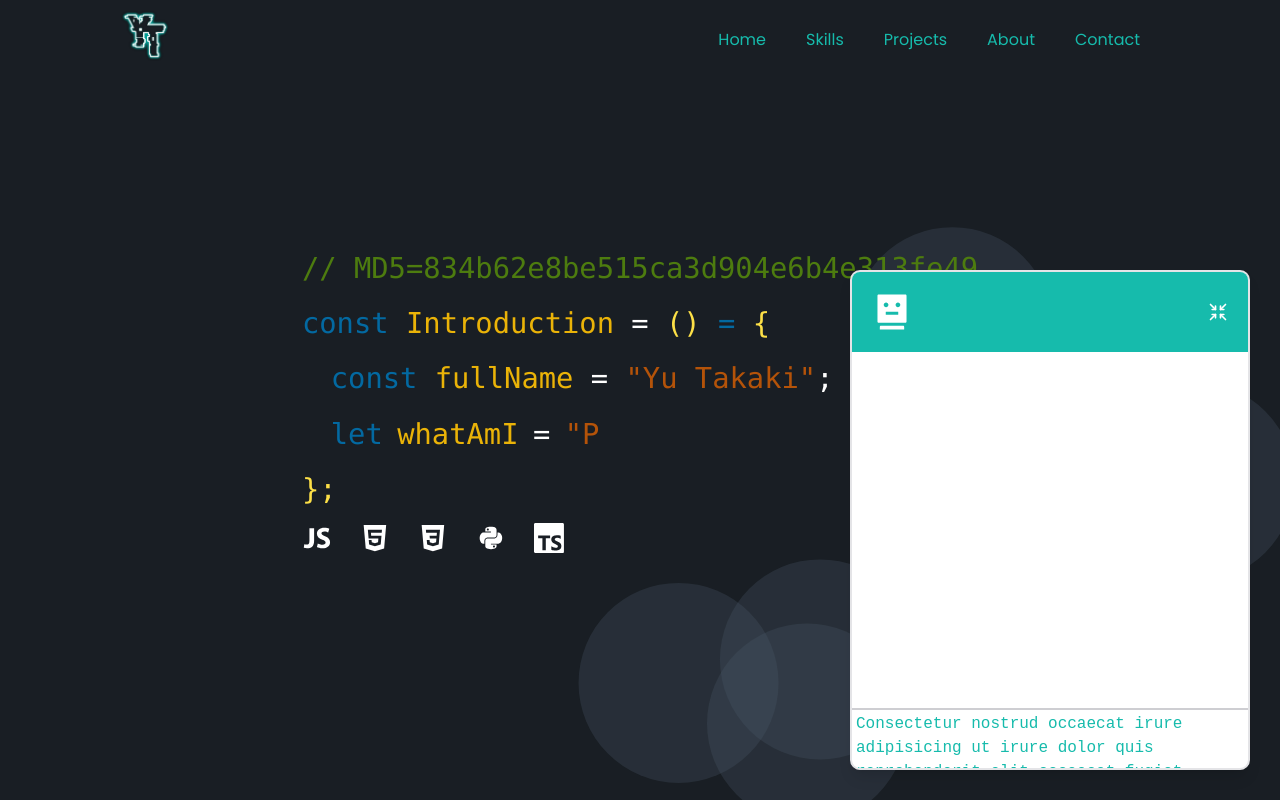
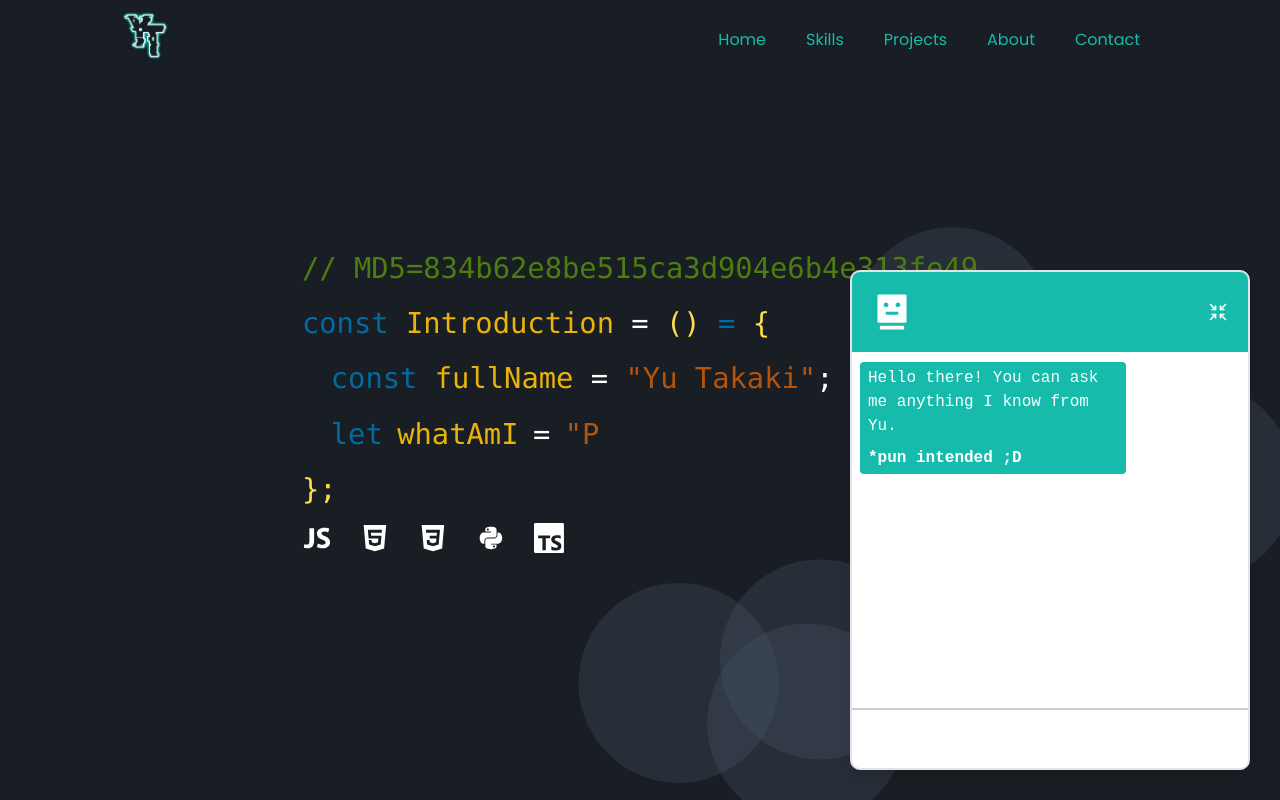
Before and after one commit to yuudev14/hiYuTakaki, a React (Create React App) app: page / in a window 1280 px wide. Both pictures are taken after a click on the element 1208 px from the left and 728 px from the top of the page. Shown: the top 800 px of the page. Built offline with nearby package versions, Linux system fonts and the light colour scheme.

Commit message:
function for chatbot complete

```diff
--- a/src/components/Bot.js
+++ b/src/components/Bot.js
@@ -1,17 +1,43 @@
-import React, { useRef } from "react";
+import React, { useEffect, useRef, useState } from "react";
 import { AiFillRobot } from "react-icons/ai";
 import { TbArrowsMinimize } from "react-icons/tb";
 const Bot = () => {
+  const [inputMsg, setInputMsg] = useState([]);
+  const [botMsgs, setBotMsgs] = useState([]);
   const botBtnRef = useRef();
+  const msgRef = useRef();
+  const lastRef = useRef();
+
+  useEffect(() => {
+    lastRef.current.scrollIntoView({ behavior: "smooth" });
+  }, [botMsgs]);
 
   const openBotHandler = () => {
     botBtnRef.current.classList.remove("inactive");
     botBtnRef.current.classList.add("active");
   };
+
   const closeBotHandler = (e) => {
     e.stopPropagation();
     botBtnRef.current.classList.remove("active");
     botBtnRef.current.classList.add("inactive");
+  };
+
+  const inputHandler = (e) => {
+    const textcontent = e.target.textContent.toString();
+    if (textcontent !== inputMsg) {
+      setInputMsg(textcontent);
+    } else {
+      setBotMsgs([
+        ...botMsgs,
+        {
+          bot: false,
+          msg: inputMsg,
+        },
+      ]);
+      setInputMsg("");
+      msgRef.current.textContent = "";
+    }
   };
   return (
     <div className="bot-container">
@@ -27,14 +53,25 @@ const Bot = () => {
             onClick={closeBotHandler}
           />
         </div>
-        <div className="bot-text-content"></div>
+        <div className="bot-text-content">
+          <div className="isBot">
+            <p>Hello there! You can ask me anything I know from Yu.</p>
+            <p className="mt-2 font-extrabold">*pun intended ;D</p>
+          </div>
+          {botMsgs.map((msg, i) => (
+            <div key={i} className={msg.bot ? "isBot" : "notBot"}>
+              <p>{msg.msg}</p>
+            </div>
+          ))}
+          <div ref={lastRef}></div>
+        </div>
         <div className="bot-textbox-container">
-          <p contentEditable>
-            Consectetur nostrud occaecat irure adipisicing ut irure dolor quis
-            reprehenderit elit occaecat fugiat cillum. Eu mollit amet veniam
-            incididunt duis in ipsum nostrud labore sint ipsum amet qui
-            consectetur. Nisi ipsum magna deserunt cillum.
-          </p>
+          <p
+            contentEditable
+            ref={msgRef}
+            className="h-full"
+            onInput={inputHandler}
+            suppressContentEditableWarning={true}></p>
         </div>
       </div>
     </div>
--- a/src/styles/sass/bot.scss
+++ b/src/styles/sass/bot.scss
@@ -26,10 +26,30 @@
       }
     }
     .bot-text-content {
+      margin: 2px 0;
       flex: 1;
+      color: $black;
+      padding: 4px 8px;
+      overflow: auto;
+      div {
+        margin-top: 4px;
+        padding: 4px 8px;
+        max-width: 70%;
+        width: max-content;
+        border-radius: 4px;
+      }
+      .isBot {
+        background-color: $primaryColor;
+        color: white;
+      }
+
+      .notBot {
+        margin-left: auto;
+        background-color: $yellow;
+      }
     }
     .bot-textbox-container {
-      color: $primaryColor;
+      color: $black;
       height: 60px;
       overflow: auto;
       border-top-width: 2px;
```
